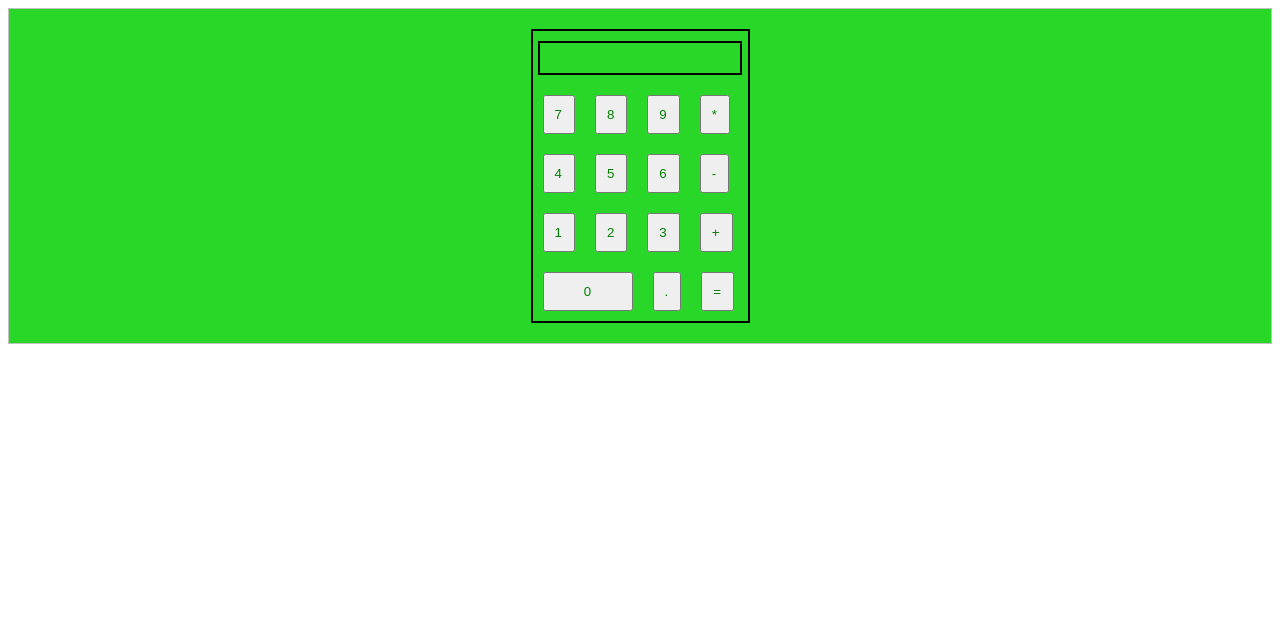
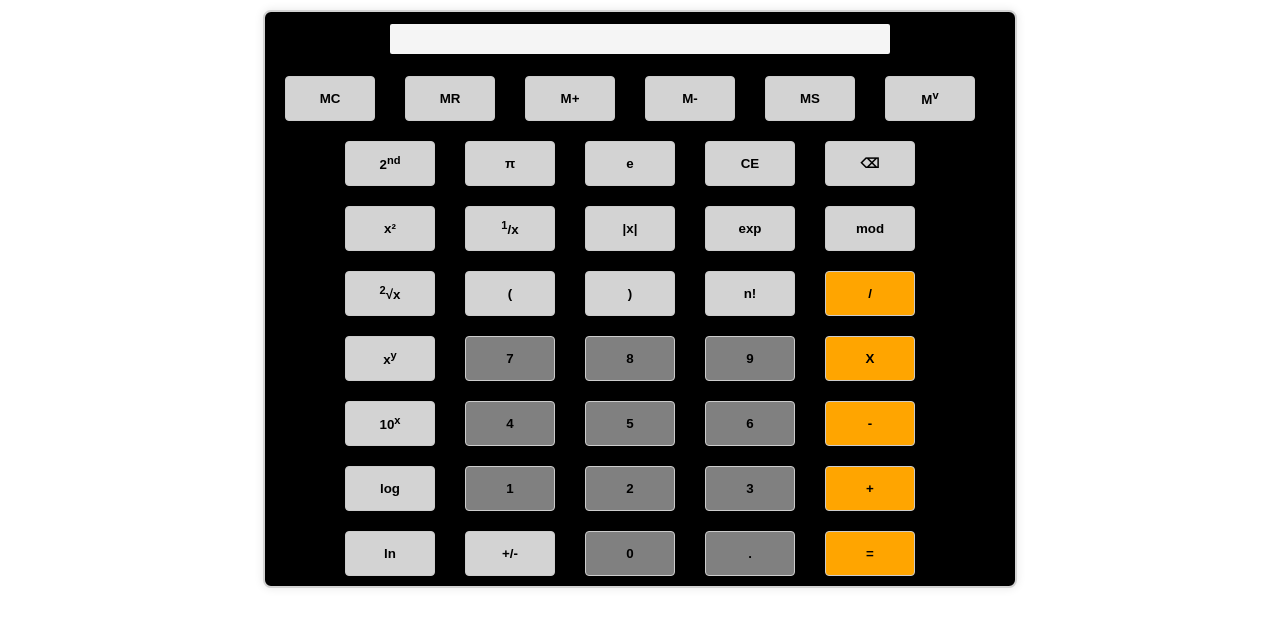
Before and after one commit to omrishalev10/Web-Lab-01, a plain HTML site: page index.html in a window 1280 px wide. Drawn offline with Linux system fonts and the light colour scheme.

Commit message:
lab-2
lab-2

```diff
--- /dev/null
+++ b/Calculator.js
@@ -0,0 +1,280 @@
+var calculation = '';
+
+let isSecondMode = false;
+
+function handleButtonClick(button) {
+    const buttonText = button.textContent;
+
+    // Toggle background color for the "2nd" button
+    if (buttonText === '2nd') {
+        button.classList.toggle('active');
+        toggleSecondMode();
+        return;
+    }
+
+    // Function to toggle the "2nd" mode
+    function toggleSecondMode() {
+        //isSecondMode = !isSecondMode;
+        alert('This button is not implemented yet.');
+        updateButtonLabels();
+    }
+
+    // Function to update button labels based on the "2nd" mode state
+    function updateButtonLabels() {
+        const buttonsToToggle = document.querySelectorAll('.button-row:not(.button-group) .button:first-child');
+        buttonsToToggle.forEach((button) => {
+            if (isSecondMode) {
+                switch (button.textContent) {
+                    case 'x²':
+                        button.textContent = 'x³';
+                        break;
+                    case '√':
+                        button.textContent = '∛';
+                        break;
+                    case 'x^y':
+                        button.textContent = 'y√x';
+                        break;
+                }
+            } else {
+                switch (button.textContent) {
+                    case 'x³':
+                        button.textContent = 'x²';
+                        break;
+                    case '∛':
+                        button.textContent = '√';
+                        break;
+                    case 'y√x':
+                        button.textContent = 'x^y';
+                        break;
+                }
+            }
+        });
+    }
+
+    /* Handle regular button clicks */
+    switch (buttonText) {
+        case 'CE':
+            clearResult();
+            break;
+        case '=':
+            calculateResult();
+            break;
+        case 'X':
+            appendToResult('*');
+            break;
+        case '⌫':
+            var resultElement = document.getElementById("result");
+            var currentText = resultElement.innerHTML;
+            resultElement.innerHTML = currentText.slice(0, -1);
+            calculation = calculation.slice(0, -1);
+            break;
+        case 'e':
+            appendToResult(Math.E.toString());
+            break;
+        case 'π':
+            appendToResult(Math.PI.toString());
+            break;
+        case 'mod':
+            appendToResult('%');
+            break;
+        case 'x²':
+            calculatePow(2);
+            break;
+        case 'xy':
+            appendToResult('**');
+            break;
+        case '2√x':
+            appendToResult('√(');
+            break;
+        case 'log':
+            appendToResult('log(');
+            break;
+        case 'ln':
+            appendToResult('ln(');
+            break;
+        case 'n!':
+            handleFactorial();
+            break;
+        case '10x':
+            appendToResult('(10**');
+            break;
+        case '1/x':
+            appendToResult('1/(');
+            break;
+        case '|x|':
+            appendToResult('abs(');
+            break;
+        case 'exp':
+            appendToResult('Math.exp(');
+            break;
+        case 'MC':
+            // Clear memory
+            clearMemory();
+            break;
+        case 'MR':
+            // Recall memory
+            recallMemory();
+            break;
+        case 'M+':
+            // Add to memory
+            addToMemory();
+            break;
+        case 'M-':
+            // Subtract from memory
+            subtractFromMemory();
+            break;
+        case 'MS':
+            // Store result in memory
+            storeInMemory();
+            break;
+        case 'Mv':
+            // Paste memory value to display
+            pasteMemoryValue();
+            break;
+        default:
+            appendToResult(buttonText);
+            break;
+    }
+}
+
+// Function to append values to the result
+function appendToResult(value) {
+    calculation += value;
+    updateResultDisplay();
+}
+
+// Function to clear the result and reset the calculation variable
+function clearResult() {
+    calculation = '';
+    updateResultDisplay();
+}
+
+function calculateResult() {
+    try {
+      // Replace 'log' with 'Math.log10', 'ln(' with 'Math.log(', '√(' with 'Math.sqrt(', '(10**' with 'Math.pow(10,', '1/(' with '(1/(', '|x|' with 'Math.abs(', and 'exp' with 'Math.exp('
+      const replacedCalculation = calculation.replace(/log/g, 'Math.log10').replace(/ln\(/g, 'Math.log(').replace(/√\(/g, 'Math.sqrt(').replace(/\(10\*\*/g, 'Math.pow(10,').replace(/\(1\//g, '(1/(').replace(/abs\(/g, 'Math.abs(').replace(/\|/g, 'Math.abs(').replace(/exp/g, 'Math.exp(');
+      const result = eval(replacedCalculation);
+      document.getElementById("result").textContent = result;
+      calculation = result.toString();
+    } catch (error) {
+      document.getElementById("result").textContent = 'Error';
+      calculation = '';
+    }
+  }
+
+// Function to update the result display
+function updateResultDisplay() {
+    document.getElementById("result").textContent = calculation;
+}
+
+// Function for Power (x^y) operation
+function calculatePow(exponent) {
+    var resultElement = document.getElementById("result");
+    try {
+        // Check if there is a base and an exponent
+        const match = calculation.match(/(?:\b(?:Math\.)?[0-9.]+)\*\*(\d+)/);
+        if (match) {
+            const result = Math.pow(eval(match[0]), exponent);
+            resultElement.innerHTML = result;
+            calculation = result.toString();
+        } else {
+            // If no explicit base, check for parentheses at the start and end
+            const hasParentheses = calculation.startsWith('(') && calculation.endsWith(')');
+
+            // If parentheses present, square the entire expression
+            if (hasParentheses) {
+                const result = Math.pow(eval(calculation), exponent);
+                resultElement.innerHTML = result;
+                calculation = result.toString();
+            } else {
+                // Otherwise, append the exponent to the last number
+                const lastNumber = calculation.match(/(?:\d*\.)?\d+$/);
+                if (lastNumber) {
+                    calculation += `**${exponent}`;
+                    resultElement.innerHTML += `^${exponent}`;
+                }
+            }
+        }
+    } catch (error) {
+        resultElement.innerHTML = 'Error';
+        calculation = '';
+    }
+}
+
+function calculateSquareRoot() {
+    var resultElement = document.getElementById("result");
+    try {
+        // Use the Math.sqrt function to calculate the square root
+        var result = Math.sqrt(eval(calculation));
+        resultElement.innerHTML = `√(${calculation})`;
+        calculation = result.toString() + ')';
+    } catch (error) {
+        resultElement.innerHTML = 'Error';
+        calculation = '';
+    }
+}
+
+
+
+// Function to calculate factorial
+function handleFactorial() {
+    var resultElement = document.getElementById("result");
+    try {
+        const value = eval(calculation);
+        const result = factorial(value);
+        resultElement.innerHTML = `${value}!`;
+        calculation = result.toString();
+    } catch (error) {
+        resultElement.innerHTML = 'Error';
+        calculation = '';
+    }
+}
+
+function factorial(n) {
+    if (n === 0 || n === 1) return 1;
+    return n * factorial(n - 1);
+}
+
+/* Memory Buttons */
+let memoryValue = 0;
+
+function clearMemory() {
+    memoryValue = 0;
+}
+
+function recallMemory() {
+    calculation += memoryValue;
+    updateResultDisplay();
+}
+
+function addToMemory() {
+    try {
+        const result = eval(calculation);
+        memoryValue += result;
+    } catch (error) {
+        document.getElementById("result").textContent = 'Error';
+        calculation = '';    }
+}
+
+function subtractFromMemory() {
+    try {
+        const result = eval(calculation);
+        memoryValue -= result;
+    } catch (error) {
+        document.getElementById("result").textContent = 'Error';
+        calculation = '';    }
+}
+
+function storeInMemory() {
+    try {
+        const result = eval(calculation);
+        memoryValue = result;
+    } catch (error) {
+        document.getElementById("result").textContent = 'Error';
+        calculation = '';    }
+}
+
+function pasteMemoryValue() {
+    calculation += memoryValue;
+    updateResultDisplay();
+}
--- a/index.html
+++ b/index.html
@@ -1,64 +1,88 @@
 <!DOCTYPE html>
-<html lang="he" dir="rtl">
+<html lang="he" dir="ltr">
 <head>
   <title>
     Web Technology - Lab 1
   </title>
-  <link href="inc/StyleSheet.css" rel = "stylesheet" />
-  <style>
-    #mydiv {
-      border: 1px solid silver;
-      background-color:rgb(40, 215, 40);
-      font-size:18px;
-      text-align: center;
-    }
-   button {
-    width: 90px;
-    padding:10px ;
-    color: green;
-   }
-  .but1 {
-    width: auto;
-    color: green;
-    padding: 10px 11px 10px 10px;
-   }
-  </style>
+  <link rel="stylesheet" href="style.css">
+  <script src = "Calculator.js"> </script>
 </head>
 
 <body>
-  <div id="mydiv">
-    <div style ="border: 2px solid black; width: 215px; min-height: 100px; margin: 20px auto;">
-      <div style ="border: 2px solid black; width: 200px; min-height: 30px; margin: 10px auto;"></div>
-      <div>
-          <div style="float:left; margin:10px"><button class="but1">7</button></div>
-          <div style="float:left; margin:10px"><button class="but1">8</button></div>
-          <div style="float:left; margin:10px"><button class="but1">9</button></div>
-          <div style="float:left; margin:10px"><button class="but1">*</button></div>
+  <div id="calculator-container">
+    <div id="result"></div>
+
+    <div class="button-row">
+      <div style="float:left; margin:10px"><button class="otherButtons" onclick="handleButtonClick(this)">MC</button></div>
+      <div style="float:left; margin:10px"><button class="otherButtons" onclick="handleButtonClick(this)">MR</button></div>
+      <div style="float:left; margin:10px"><button class="otherButtons" onclick="handleButtonClick(this)">M+</button></div>
+      <div style="float:left; margin:10px"><button class="otherButtons" onclick="handleButtonClick(this)">M-</button></div>
+      <div style="float:left; margin:10px"><button class="otherButtons" onclick="handleButtonClick(this)">MS</button></div>
+      <div style="float:left; margin:10px"><button class="otherButtons" onclick="handleButtonClick(this)">M<sup>v</sup></button></div>
       <div style="clear:both; margin:10px"></div>
     </div>
 
-        <div>
-          <div style="float:left; margin:10px"><button class="but1">4</button></div>
-          <div style="float:left; margin:10px"><button class="but1">5</button></div>
-          <div style="float:left; margin:10px"><button class="but1">6</button></div>
-          <div style="float:left; margin:10px"><button class="but1">-</button></div>
+    <div class="button-row">
+      <div style="float:left; margin:10px"><button class="otherButtons" onclick="handleButtonClick(this)">2<sup>nd</sup></button></div>
+      <div style="float:left; margin:10px"><button class="otherButtons" onclick="handleButtonClick(this)">π</button></div>
+      <div style="float:left; margin:10px"><button class="otherButtons" onclick="handleButtonClick(this)">e</button></div>
+      <div style="float:left; margin:10px"><button class="otherButtons" onclick="handleButtonClick(this)">CE</button></div>
+      <div style="float:left; margin:10px"><button class="otherButtons" onclick="handleButtonClick(this)">⌫</button></div>
       <div style="clear:both; margin:10px"></div>
     </div>
 
-        <div>
-          <div style="float:left; margin:10px"><button class="but1">1</button></div>
-          <div style="float:left; margin:10px"><button class="but1">2</button></div>
-          <div style="float:left; margin:10px"><button class="but1">3</button></div>
-          <div style="float:left; margin:10px"><button class="but1">+</button></div>
+    <div class="button-row">
+      <div style="float:left; margin:10px"><button class="otherButtons" onclick="handleButtonClick(this)">x²</button></div>
+      <div style="float:left; margin:10px"><button class="otherButtons" onclick="handleButtonClick(this)"><sup>1</sup>/x</button></div>
+      <div style="float:left; margin:10px"><button class="otherButtons" onclick="handleButtonClick(this)">|x|</button></div>
+      <div style="float:left; margin:10px"><button class="otherButtons" onclick="handleButtonClick(this)">exp</button></div>
+      <div style="float:left; margin:10px"><button class="otherButtons" onclick="handleButtonClick(this)">mod</button></div>
       <div style="clear:both; margin:10px"></div>
     </div>
 
-        <div>
-          <div style="float:left; margin:10px"><button class="button">0</button></div>
-          <div style="float:left; margin:10px"><button class="but1">.</button></div>
-          <div style="float:left; margin:10px"><button class="but1">=</button></div>
+    <div class="button-row">
+      <div style="float:left; margin:10px"><button class="otherButtons" onclick="handleButtonClick(this)"><sup>2</sup>√x</button></div>
+      <div style="float:left; margin:10px"><button class="otherButtons" onclick="handleButtonClick(this)">(</button></div>
+      <div style="float:left; margin:10px"><button class="otherButtons" onclick="handleButtonClick(this)">)</button></div>
+      <div style="float:left; margin:10px"><button class="otherButtons" onclick="handleButtonClick(this)">n!</button></div>
+      <div style="float:left; margin:10px"><button class="operationsButton" onclick="handleButtonClick(this)">/</button></div>
       <div style="clear:both; margin:10px"></div>
     </div>
+
+    <div class="button-row">
+      <div style="float:left; margin:10px"><button class="otherButtons" onclick="handleButtonClick(this)">x<sup>y</sup></button></div>
+      <div style="float:left; margin:10px"><button class="numbersButton" onclick="handleButtonClick(this)">7</button></div>
+      <div style="float:left; margin:10px"><button class="numbersButton" onclick="handleButtonClick(this)">8</button></div>
+      <div style="float:left; margin:10px"><button class="numbersButton" onclick="handleButtonClick(this)">9</button></div>
+      <div style="float:left; margin:10px"><button class="operationsButton" onclick="handleButtonClick(this)">X</button></div>
+      <div style="clear:both; margin:10px"></div>
+    </div>
+
+    <div class="button-row">
+      <div style="float:left; margin:10px"><button class="otherButtons" onclick="handleButtonClick(this)">10<sup>x</sup></button></div>
+      <div style="float:left; margin:10px"><button class="numbersButton" onclick="handleButtonClick(this)">4</button></div>
+      <div style="float:left; margin:10px"><button class="numbersButton" onclick="handleButtonClick(this)">5</button></div>
+      <div style="float:left; margin:10px"><button class="numbersButton" onclick="handleButtonClick(this)">6</button></div>
+      <div style="float:left; margin:10px"><button class="operationsButton" onclick="handleButtonClick(this)">-</button></div>
+      <div style="clear:both; margin:10px"></div>
+    </div>
+
+    <div class="button-row">
+      <div style="float:left; margin:10px"><button class="otherButtons" onclick="handleButtonClick(this)">log</button></div>
+      <div style="float:left; margin:10px"><button class="numbersButton" onclick="handleButtonClick(this)">1</button></div>
+      <div style="float:left; margin:10px"><button class="numbersButton" onclick="handleButtonClick(this)">2</button></div>
+      <div style="float:left; margin:10px"><button class="numbersButton" onclick="handleButtonClick(this)">3</button></div>
+      <div style="float:left; margin:10px"><button class="operationsButton" onclick="handleButtonClick(this)">+</button></div>
+      <div style="clear:both; margin:10px"></div>
+    </div>
+
+    <div class="button-row">
+      <div style="float:left; margin:10px"><button class="otherButtons" onclick="handleButtonClick(this)">ln</button></div>
+      <div style="float:left; margin:10px"><button class="otherButtons" onclick="handleButtonClick(this)">+/-</button></div>
+      <div style="float:left; margin:10px"><button class="numbersButton" onclick="handleButtonClick(this)">0</button></div>
+      <div style="float:left; margin:10px"><button class="numbersButton" onclick="handleButtonClick(this)">.</button></div>
+      <div style="float:left; margin:10px"><button class="operationsButton" onclick ="handleButtonClick(this)">=</button></div>
+      <div style="clear:both; margin:10px"></div>
     </div>
   </div>
 
--- /dev/null
+++ b/style.css
@@ -0,0 +1,76 @@
+#calculator-container {
+  border: 2px solid lightgrey;
+  width: 750px;
+  min-height: 100px;
+  margin: 10px auto;
+  background-color: black;
+  text-align: center;
+  border-radius: 8px;
+  box-shadow: 0 0 10px rgba(0, 0, 0, 0.1);
+}
+
+#result {
+  border: 2px solid black;
+  width: 500px;
+  min-height: 30px;
+  margin: 10px auto;
+  background-color: whitesmoke;
+  border-radius: 4px;
+  box-shadow: 0 0 5px rgba(0, 0, 0, 0.1);
+}
+
+.button-row {
+  display: flex;
+  justify-content: center;
+  margin-bottom: 10px;
+  width: 550px; /* Adjust the width based on your needs */
+  margin: 0 auto; /* Center the container */
+}
+
+.numbersButton {
+  font-weight: bold;
+  width: 90px;
+  height: 45px;
+  color: black;
+  background-color: grey;
+  padding: 10px 11px;
+  margin: 0 5px; /* Adjust the margin */
+  border: 1px solid #ccc;
+  border-radius: 4px;
+  cursor: pointer;
+  transition: background-color 0.3s ease;
+}
+
+.operationsButton {
+  font-weight: bold;
+  width: 90px;
+  height: 45px;
+  color: black;
+  background-color: orange;
+  padding: 10px 11px;
+  margin: 0 5px; /* Adjust the margin */
+  border: 1px solid #ccc;
+  border-radius: 4px;
+  cursor: pointer;
+  transition: background-color 0.3s ease;
+}
+
+.otherButtons {
+  font-weight: bold;
+  width: 90px;
+  height: 45px;
+  color: black;
+  background-color: lightgrey;
+  padding: 10px 11px;
+  margin: 0 5px; /* Adjust the margin */
+  border: 1px solid #ccc;
+  border-radius: 4px;
+  cursor: pointer;
+  transition: background-color 0.3s ease;
+}
+
+.numbersButton:hover,
+.operationsButton:hover,
+.otherButtons:hover {
+  background-color: lightblue; /* Darker shade on hover for numbers */
+}
```
Lines whose indentation alone changed are shown as unchanged.
